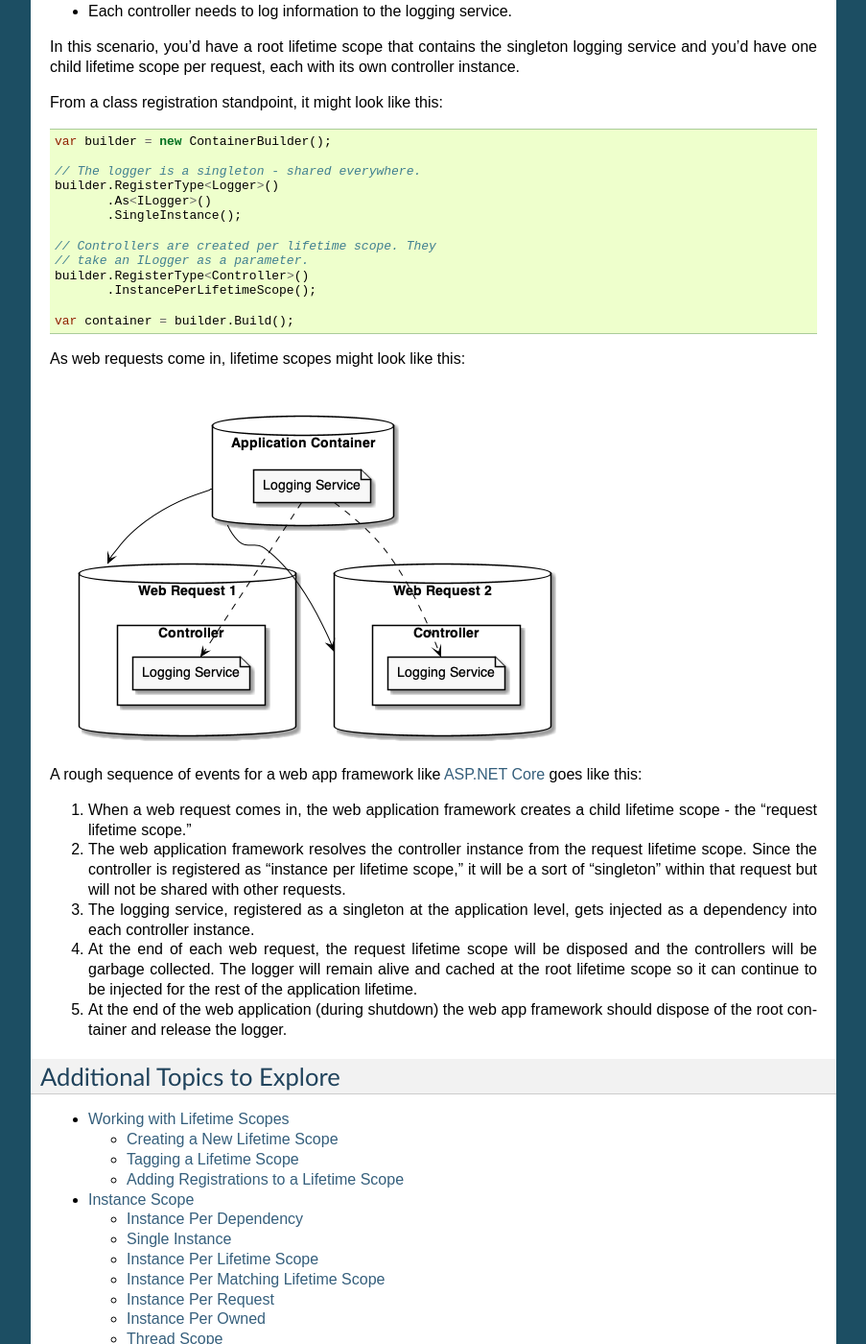
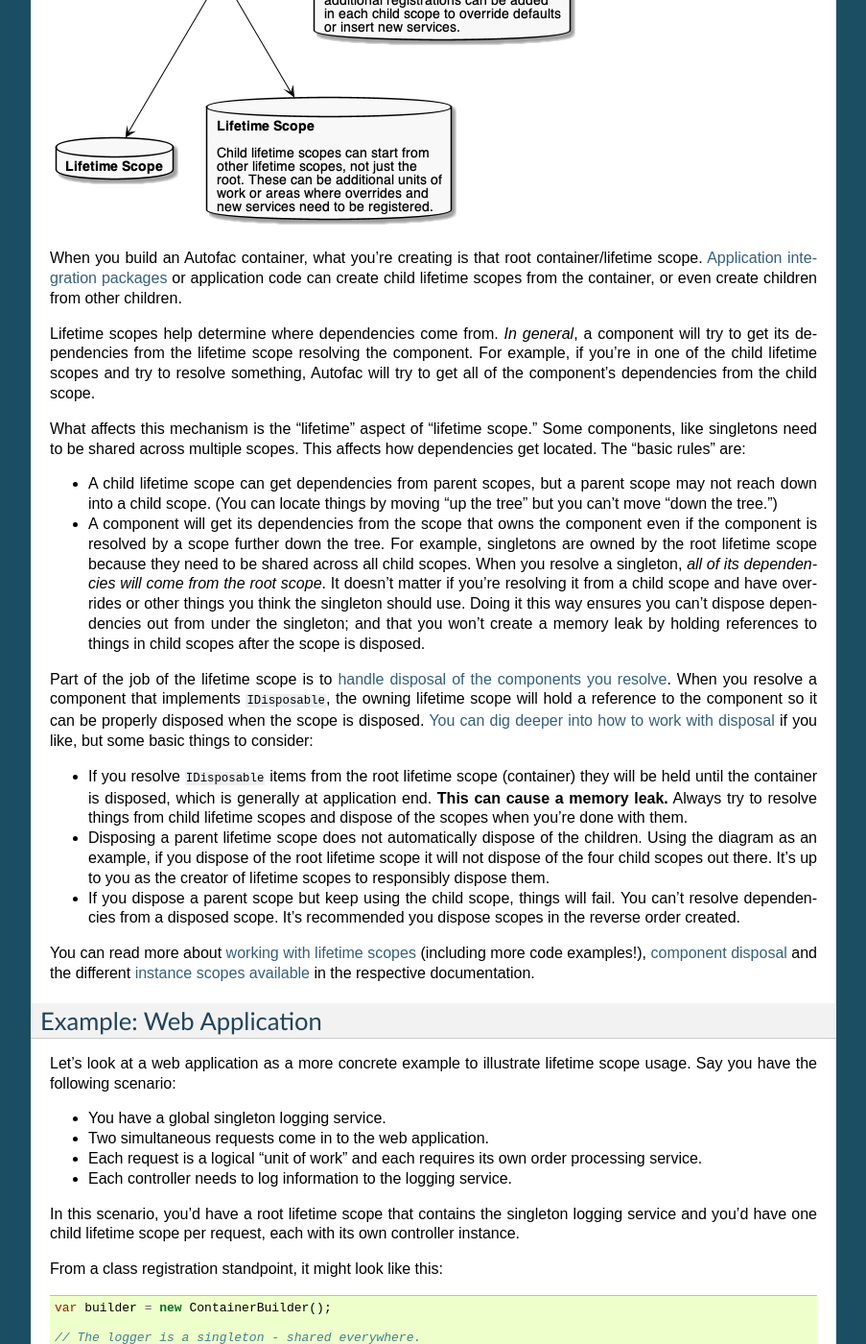
Before and after one commit to autofac/Documentation, a Sphinx documentation site: the page built from docs/lifetime/index.rst, in a window 1280 px wide and 1400 px high, scrolled down 2082 px. Shown: the whole window at 96% size, without its empty margins (198-1101 px from the left). Built offline with Sphinx 7.4.7, drawn with Linux system fonts in a browser that asks for light colours; some of the changed text lies outside the part shown.

Commit message:
Revised lifetime scope docs complete.

```diff
--- a/docs/lifetime/index.rst
+++ b/docs/lifetime/index.rst
@@ -42,7 +42,13 @@ The **scope** of a service is the area in the application where that service can
       // The scope of "component" is just within these
       // braces. You can't use it out there, but the
       // component can use the shared singleton.
-      component.DoWork(Singleton);
+      for (var i = 0; i < 10; i++)
+      {
+        // The scope of "i" is only inside the for loop,
+        // but the singleton is still available, as is
+        // the component.
+        component.DoWork(Singleton, i);
+      }
     }
 
 The concept of a **lifetime scope** in Autofac combines these two notions. Effectively, **a lifetime scope equates with a unit of work in your application**. A unit of work might begin a lifetime scope at the start, then services required for that unit of work get resolved from a lifetime scope. As you resolve services, Autofac tracks disposable (``IDisposable``) components that are resolved. At the end of the unit of work, you dispose of the associated lifetime scope and Autofac will automatically clean up/dispose of the resolved services.
@@ -60,13 +66,26 @@ As you work in your application, it's good to remember these concepts so you mak
 Scopes and Hierarchy
 --------------------
 
-The easiest way to visualize lifetime scopes is as a hierarchy, like a tree. You start with the root container, and each unit of work (web request, etc.) branches off from there.
+The easiest way to visualize lifetime scopes is as a hierarchy, like a tree. You start with the root container - the *root lifetime scope* - and each unit of work (web request, etc.) - each *child lifetime scope* - branches off from there.
 
 .. image:: lifetime-scope-tree.png
 
-TODO: Scopes are hierarchical from the container, like a tree
+When you build an Autofac container, what you're creating is that root container/lifetime scope. :doc:`Application integration packages <../integration/index>` or application code can create child lifetime scopes from the container, or even create children from other children.
 
-TODO: Lifetime can dictate where dependencies come from, like a singleton gets dependencies from its scope. You can go UP the tree to the root but you can't go DOWN.
+Lifetime scopes help determine where dependencies come from. *In general*, a component will try to get its dependencies from the lifetime scope resolving the component. For example, if you're in one of the child lifetime scopes and try to resolve something, Autofac will try to get all of the component's dependencies from the child scope.
+
+What affects this mechanism is the "lifetime" aspect of "lifetime scope." Some components, like singletons need to be shared across multiple scopes. This affects how dependencies get located. The "basic rules" are:
+
+- A child lifetime scope can get dependencies from parent scopes, but a parent scope may not reach down into a child scope. (You can locate things by moving "up the tree" but you can't move "down the tree.")
+- A component will get its dependencies from the scope that owns the component even if the component is resolved by a scope further down the tree. For example, singletons are owned by the root lifetime scope because they need to be shared across all child scopes. When you resolve a singleton, *all of its dependencies will come from the root scope*. It doesn't matter if you're resolving it from a child scope and have overrides or other things you think the singleton should use. Doing it this way ensures you can't dispose dependencies out from under the singleton; and that you won't create a memory leak by holding references to things in child scopes after the scope is disposed.
+
+Part of the job of the lifetime scope is to :doc:`handle disposal of the components you resolve <disposal>`. When you resolve a component that implements ``IDisposable``, the owning lifetime scope will hold a reference to the component so it can be properly disposed when the scope is disposed. :doc:`You can dig deeper into how to work with disposal <disposal>` if you like, but some basic things to consider:
+
+- If you resolve ``IDisposable`` items from the root lifetime scope (container) they will be held until the container is disposed, which is generally at application end. **This can cause a memory leak.** Always try to resolve things from child lifetime scopes and dispose of the scopes when you're done with them.
+- Disposing a parent lifetime scope does not automatically dispose of the children. Using the diagram as an example, if you dispose of the root lifetime scope it will not dispose of the four child scopes out there. It's up to you as the creator of lifetime scopes to responsibly dispose them.
+- If you dispose a parent scope but keep using the child scope, things will fail. You can't resolve dependencies from a disposed scope. It's recommended you dispose scopes in the reverse order created.
+
+You can read more about :doc:`working with lifetime scopes <working-with-scopes>` (including more code examples!), :doc:`component disposal <disposal>` and the different :doc:`instance scopes available <instance-scope>` in the respective documentation.
 
 ------------------------
 Example: Web Application
```
Also changed, not shown: docs/lifetime/lifetime-scope-tree.png, 1 other file.
